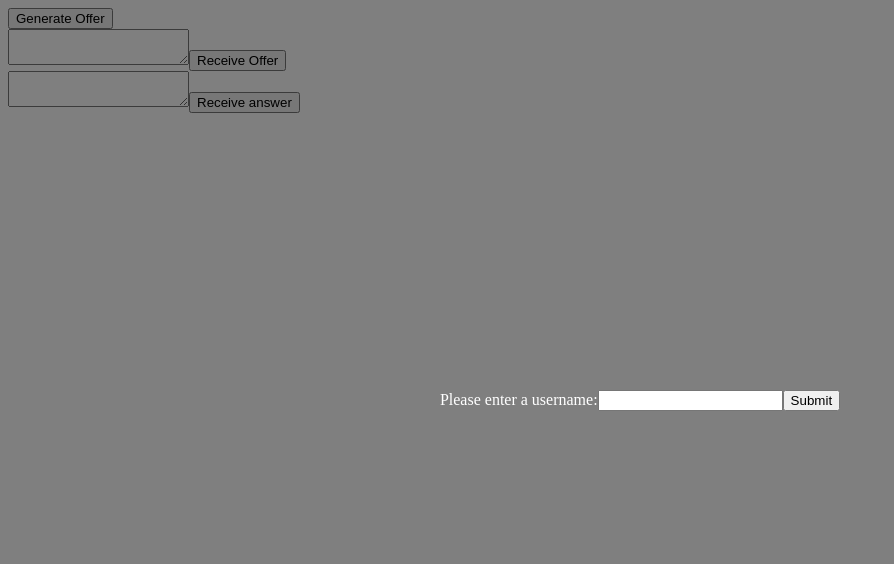
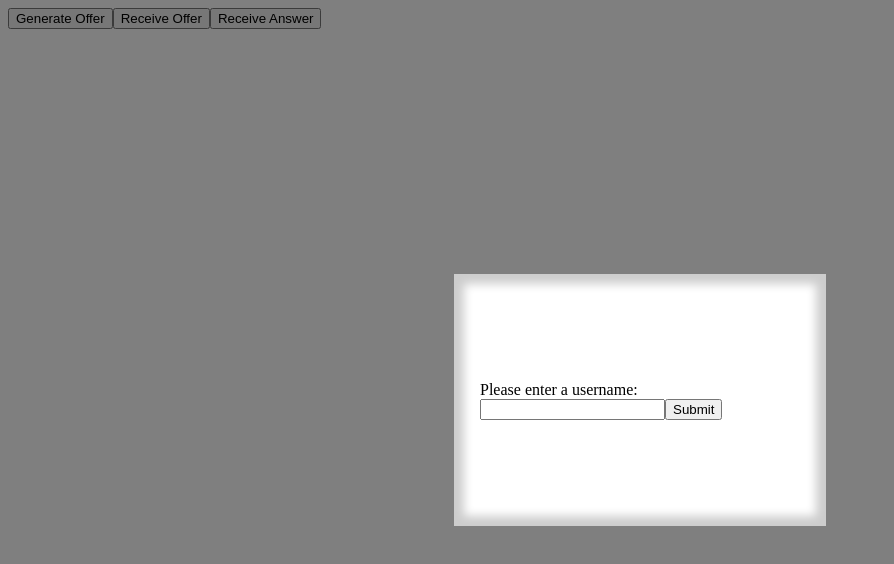
Before and after one commit to Grkmk/web-p2p-messaging, a React (Create React App) app: page / in a window 1280 px wide. Shown: the top 564 px of the page, without its empty margins (0-894 px from the left). Built offline with nearby package versions, Linux system fonts and the light colour scheme.

Commit message:
added modals for generate offer, receive offer, receive answer

```diff
--- a/src/App.tsx
+++ b/src/App.tsx
@@ -1,6 +1,6 @@
 import styles from 'App.module.scss'
 import { UserInterfaceView } from 'views/UserInterfaceView'
-import { WelcomingModal } from './components/Modal'
+import { WelcomingModal } from './components/WelcomingModal'
 
 export function App() {
     return (
--- a/src/components/AddConnectionsContainer.tsx
+++ b/src/components/AddConnectionsContainer.tsx
@@ -1,6 +1,9 @@
 import { createPeerFromOffer, createPeerToOffer, Peer, receiveAnswer, Signal } from 'connection'
 import { useState } from 'react'
 import styles from './AddConnectionsContainer.module.scss'
+import {GenerateOfferModal} from "./GenerateOfferModal"
+import {ReceiveOfferModal} from "./ReceiveOfferModal"
+import {ReceiveAnswerModal} from "./ReceiveAnswerModal"
 
 interface Props {
     onChange: () => void
@@ -11,6 +14,9 @@ interface Props {
 export function AddConnectionsContainer(props: Props) {
     const [offer, setOffer] = useState<Signal | null>()
     const [reveivedOffer, setReceivedOffer] = useState<Signal | null>()
+    const [showReceiveOffer, setShowReceiveOffer] = useState(false);
+    const [showReceiveAnswer, setShowReceiveAnswer] = useState(false);
+    const [showGenerateOffer, setShowGenerateOffer] = useState(false);
 
     return (
         <div className={styles.addConnections}>
@@ -18,21 +24,20 @@ export function AddConnectionsContainer(props: Props) {
             {/* TODO: send invite button (create offer) */}
 
             <button onClick={e => handleGenerateOffer(e)}>Generate Offer</button>
-            {offer && <pre>{JSON.stringify(offer, null, 2)}</pre>}
-            <form onSubmit={e => handleReceiveOffer(e)}>
-                <textarea name="offer" />
-                <button type="submit">Receive Offer</button>
-            </form>
-            <form onSubmit={e => handleAnswer(e)}>
-                <textarea name="answer" />
-                <button type="submit">Receive answer</button>
-            </form>
+            {showGenerateOffer && <GenerateOfferModal offer={JSON.stringify(offer)} handleClose={e => setShowGenerateOffer(false)}/>}
+            <button onClick={e => setShowReceiveOffer(true)}>Receive Offer</button>
+            {showReceiveOffer && <ReceiveOfferModal onSubmitForm={e => handleReceiveOffer} handleClose={e => setShowReceiveOffer(false)}/>}
+            <button onClick={e => setShowReceiveAnswer(true)}>Receive Answer</button>
+            {showReceiveAnswer && <ReceiveAnswerModal onSubmitForm={e => handleAnswer} handleClose={e => setShowReceiveAnswer(false)}/>}
+
             {reveivedOffer && <pre>{JSON.stringify(reveivedOffer, null, 2)}</pre>}
         </div>
     )
 
     async function handleGenerateOffer(e: React.MouseEvent<HTMLButtonElement>) {
         e.preventDefault()
+
+        setShowGenerateOffer(true);
 
         const peer = await createPeerToOffer(setOffer, props.onChange)
         props.onCreatePeer(peer)
--- /dev/null
+++ b/src/components/GenerateOfferModal.tsx
@@ -0,0 +1,28 @@
+import {createPortal} from "react-dom"
+import styles from './Modal.module.scss'
+
+interface Props {
+    offer: string
+    handleClose: (state: boolean) => void
+}
+
+export function GenerateOfferModal(props: Props) {
+    return (
+        <>
+            {createPortal(
+                <div className={styles.modal}>
+                    <div className={styles.modalContent}>
+                        {props.offer}
+                        <button onClick={handleCopyToClipboard}>Copy offer to clipboard</button>
+                        <button onClick={e => props.handleClose(false)}>Close</button>
+                    </div>
+                </div>,
+                document.body
+            )}
+        </>
+    )
+
+    function handleCopyToClipboard() {
+        navigator.clipboard.writeText(props.offer).then(() => console.log("Copied"));
+    }
+}
--- a/src/components/Modal.module.scss
+++ b/src/components/Modal.module.scss
@@ -1,15 +1,39 @@
 .modalContent {
-  background-color: rgba(0,0,0,0.5);
-  position: fixed;
-  height: 100%;
-  width: 100%;
+  width: 50%;
+  height: 50%;
+  padding: 2%;
+  position: absolute;
+  display: inline-block;
+  word-wrap: break-word;
+  background-color: white;
+  box-shadow: inset 0 0 10px 10px rgba(0,0,0,.2);
+}
+
+.modalForm {
+  width: 25%;
+  height: 25%;
+  padding: 2%;
+  display: flex;
+  position: relative;
+  align-items: center;
+  word-wrap: break-word;
+  background-color: white;
+  justify-content: center;
+  box-shadow: inset 0 0 10px 10px rgba(0,0,0,.2);
+}
+
+.modal {
   top: 0;
   left: 0;
+  width: 100%;
+  height: 100%;
   display: flex;
+  position: fixed;
   align-items: center;
   justify-content: center;
+  background-color: rgba(0,0,0,0.5);
 }
 
 .modalLabel {
-  color: white;
+
 }
--- a/src/components/ModalForm.tsx
+++ /dev/null
@@ -1,18 +0,0 @@
-import React, {useState, FormEvent, Component} from 'react'
-import styles from './Modal.module.scss'
-
-interface Props {
-    onSubmitUsername: (e: FormEvent<HTMLFormElement>) => void
-}
-
-export default function ModalContent(props: Props) {
-    return (
-        <form method="post" className={styles.modalContent} onSubmit={e => props.onSubmitUsername(e)}>
-            <label className={styles.modalLabel}>
-                Please enter a username:
-                <input type="text" name="usernameField" />
-            </label>
-            <input type="submit" name="submitField" value="Submit"/>
-        </form>
-    )
-}
--- /dev/null
+++ b/src/components/ReceiveAnswerModal.tsx
@@ -0,0 +1,25 @@
+import {FormEvent, useState} from "react"
+import {createPortal} from "react-dom"
+import styles from './Modal.module.scss'
+
+interface Props {
+    onSubmitForm: (e: FormEvent) => void
+    handleClose: (state: boolean) => void
+}
+
+export function ReceiveAnswerModal(props: Props) {
+    return (
+        <>
+            {createPortal(
+                <div className={styles.modal}>
+                    <form onSubmit={e => props.onSubmitForm(e)}>
+                        <textarea name="offer" />
+                        <button type="submit">Receive Answer</button>
+                        <button onClick={e => props.handleClose(false)}>Close</button>
+                    </form>
+                </div>,
+                document.body
+            )}
+        </>
+    )
+}
--- /dev/null
+++ b/src/components/ReceiveOfferModal.tsx
@@ -0,0 +1,25 @@
+import {FormEvent, useState} from "react"
+import {createPortal} from "react-dom"
+import styles from './Modal.module.scss'
+
+interface Props {
+    onSubmitForm: (e: FormEvent) => void
+    handleClose: (state: boolean) => void
+}
+
+export function ReceiveOfferModal(props: Props) {
+    return (
+        <>
+            {createPortal(
+                <div className={styles.modal}>
+                    <form onSubmit={e => props.onSubmitForm(e)}>
+                        <textarea name="offer" />
+                        <button type="submit">Receive Offer</button>
+                        <button onClick={e => props.handleClose(false)}>Close</button>
+                    </form>
+                </div>,
+                document.body
+            )}
+        </>
+    )
+}
--- a/src/components/Modal.tsx
+++ b/src/components/WelcomingModal.tsx
@@ -1,13 +1,13 @@
 import React, {FormEvent, useState} from 'react'
 import {createPortal} from "react-dom"
-import ModalContent from "./ModalForm"
+import WelcomingModalForm from "./WelcomingModalForm"
 
 export function WelcomingModal() {
     const [showModal, setShowModal] = useState(true);
     return (
         <>
             {!sessionStorage.getItem('username') && showModal && createPortal(
-                <ModalContent
+                <WelcomingModalForm
                     onSubmitUsername={handleSubmitUsername}
                 />,
                 document.body
@@ -22,6 +22,5 @@ export function WelcomingModal() {
         const formJson = Object.fromEntries(formData.entries());
         sessionStorage.setItem("username", formJson['usernameField'] as string);
         setShowModal(false);
-        console.log(sessionStorage.getItem('username'));
     }
 }
--- /dev/null
+++ b/src/components/WelcomingModalForm.tsx
@@ -0,0 +1,20 @@
+import React, {useState, FormEvent, Component} from 'react'
+import styles from './Modal.module.scss'
+
+interface Props {
+    onSubmitUsername: (e: FormEvent<HTMLFormElement>) => void
+}
+
+export default function ModalContent(props: Props) {
+    return (
+        <div className={styles.modal}>
+            <form method="post" className={styles.modalForm} onSubmit={e => props.onSubmitUsername(e)}>
+                <label className={styles.modalLabel}>
+                    Please enter a username:
+                    <input type="text" name="usernameField" />
+                    <input type="submit" name="submitField" value="Submit"/>
+                </label>
+            </form>
+        </div>
+    )
+}
```
